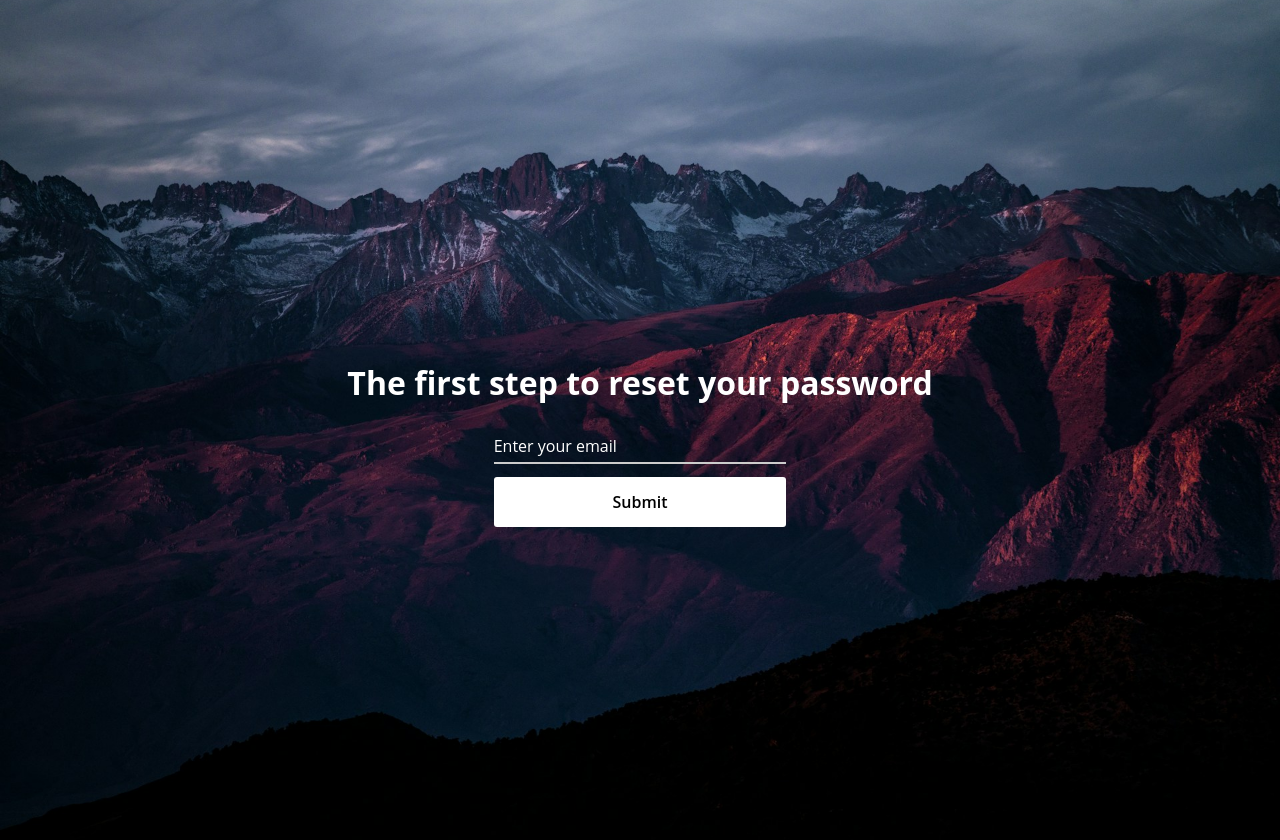
After one commit to LeventeGitHUB2024/DELVE_Project_WebPackage, a PHP site: page /DELVE_Project_WebPackage/forgotten_password.php in a window 1280 px wide. The commit adds this page. Run offline with PHP 8.4, Linux system fonts and the light colour scheme.

Commit message:
egyéb fixek és jelszóvisszaállítás
jelszó visszaállítás beimplementálás elkezdése

```diff
--- /dev/null
+++ b/css/forgotten.css
@@ -0,0 +1,142 @@
+form {
+    display: flex;
+    flex-direction: column;
+    align-items: center;
+  }
+
+  .input-field {
+    position: relative;
+    width: 50%;
+    height: 2.5em;
+    font-size: 14px;
+  }
+
+  .input-field label {
+    position: absolute;
+    top: 70%;
+    left: 0;
+    transform: translateY(-50%);
+    color: #fff;
+    font-size: 16px;
+    pointer-events: none;
+    transition: 0.15s ease;
+  }
+
+  .input-field input {
+    width: 100%;
+    height: 40px;
+    background: transparent;
+    border: none;
+    outline: none;
+    font-size: 16px;
+    color: #fff;
+  }
+
+  button {
+    margin-top: 0.5em; /* Eltolás az input mezőtől */
+    background: #fff;
+    color: #000;
+    font-weight: 600;
+    padding: 12px 20px;
+    cursor: pointer;
+    border-radius: 3px;
+    font-size: 16px;
+    border: 2px solid transparent;
+    transition: 0.3s ease;
+    width: 100%;
+
+  }
+
+  button:hover {
+    color: #fff;
+    background: rgba(255, 255, 255, 0.15);
+  }
+
+  * {
+    margin: 0;
+    padding: 0;
+    box-sizing: border-box;
+    font-family: "Open Sans", sans-serif;
+  }
+
+  body {
+    display: flex;
+    align-items: center;
+    justify-content: center;
+    min-width: 50vh;
+    min-height: 105vh;
+    width: 100%;
+    height: 100%;
+    padding: 0 10px;
+    max-height: 200vh;
+    background: url("../img/hero-bg.jpg"), #000;
+    background-position: center;
+    background-size: cover;
+    background-repeat: no-repeat;
+  }
+
+  body::before {
+    content: "";
+    position: absolute;
+    width: 100%;
+    height: 100%;
+  }
+
+  .wrapper {
+    width: 400px;
+    border-radius: 8px;
+    padding: 30px;
+    text-align: center;
+    border: 1px solid rgba(255, 255, 255, 0.5);
+    backdrop-filter: blur(8px);
+    -webkit-backdrop-filter: blur(8px);
+  }
+
+  h2 {
+    font-size: 2rem;
+    margin-bottom: 10px;
+    color: #fff;
+  }
+
+  .input-field {
+    position: relative;
+    border-bottom: 2px solid #ccc;
+    margin: 15px 0;
+  }
+
+  .input-field label {
+    position: absolute;
+    top: 50%;
+    left: 0;
+    transform: translateY(-50%);
+    color: #fff;
+    font-size: 16px;
+    pointer-events: none;
+    transition: 0.15s ease;
+  }
+
+  .input-field input {
+    width: 100%;
+    height: 40px;
+    background: transparent;
+    border: none;
+    outline: none;
+    font-size: 16px;
+    color: #fff;
+  }
+
+  .input-field input:focus~label,
+  .input-field input:valid~label {
+    font-size: 0.8rem;
+    top: 10px;
+    transform: translateY(-120%);
+  }
+
+  .wrapper a {
+    color: #efefef;
+    text-decoration: none;
+  }
+
+  .wrapper a:hover {
+    text-decoration: underline;
+  }
--- /dev/null
+++ b/forgotten_password.php
@@ -0,0 +1,75 @@
+<?php
+session_start();
+require 'db.php';
+$errors = [];
+
+if ($_SERVER['REQUEST_METHOD'] === 'POST') {
+    $email = $_POST['email'] ?? '';
+
+    // Ellenőrizd, hogy létezik-e a felhasználó az email cím alapján
+    $pdo = db();
+    $stmt = $pdo->prepare("SELECT * FROM players_pyr WHERE email = :email");
+    $stmt->execute(['email' => $email]);
+    $user = $stmt->fetch(PDO::FETCH_ASSOC);
+
+    if ($user) {
+        // Generálj egy egyedi token-t
+        $token = bin2hex(random_bytes(16));
+
+        // Tárold a token-t az adatbázisban
+        $stmt = $pdo->prepare("UPDATE players_pyr SET reset_token = :token WHERE email = :email");
+        $stmt->execute(['token' => $token, 'email' => $email]);
+
+        // Küldj emailt a felhasználónak a linkkel
+        $resetLink = "http://localhost/DELVE_Project_WebPackage/reset_password?token=" . $token;
+        $subject = "Password Reset Request";
+        $message = "To reset your password, click on the following link: " . $resetLink;
+        mail($email, $subject, $message);
+
+        echo "An email with password reset instructions has been sent.";
+    } else {
+        $errors[] = "No account found with that email.";
+    }
+}
+?>
+
+<!DOCTYPE html>
+<html lang="en">
+<head>
+    <meta charset="UTF-8">
+    <meta name="viewport" content="width=device-width, initial-scale=1.0">
+    <title>DELVE Forgotten Password</title>
+    <link rel="stylesheet" href="./css/forgotten.css">
+    <link rel="shortcut icon" href="../favico2.png" type="image/png">
+</head>
+<body>
+
+
+<div>
+<h2>The first step to reset your password</h2>
+  <form method="post" action="forgotten_password.php">
+    <div class="input-field">
+    <input type="email" name="email" id='email' required>
+        <label for="email">Enter your email</label>
+        <button type="submit">Submit</button>
+    </div>
+</div>
+
+
+</form>
+
+</body>
+</html>
+
+<?php
+      // Hibaüzenetek megjelenítése
+    if (!empty($_SESSION['errors'])) {
+    foreach ($_SESSION['errors'] as $error) {
+        echo "<div class='alert alert-error'>
+    <div class='closebtn' onclick='removeAlert(this)';'>
+    &times;</div>$error</div>";
+    }
+     // Üresítsd ki a hibákat, hogy ne jelenjenek meg újra
+     unset($_SESSION['errors']);
+  }
+?>
--- a/login.php
+++ b/login.php
@@ -36,7 +36,7 @@ if (isset($_COOKIE['remember_me']) && isset($_COOKIE['remember_user'])) {
     <form action="logging_in.php" method="post">
     <h2>Log into your account</h2>
     <div class="input-field">
-        <input type="text" name="username" id="username" value="<?= $prefilledUsername ?>" required>
+        <input type="text" name="username" id="username" value="<?php echo $prefilledUsername; ?>" required>
         <label for="username">Username or E-mail:</label>
         </div>
     <div class="input-field">
@@ -52,7 +52,7 @@ if (isset($_COOKIE['remember_me']) && isset($_COOKIE['remember_user'])) {
         </div>
     <div id="cetli">
       <label for="forgot">
-        <a href="#" title="forgotten_password">Forgot your password?</a>
+        <a href="forgotten_password.php" title="forgotten_password">Forgot your password?</a>
       </label>
     </div>
     <div id="remember">
```
Also changed, not shown: logging_in.php (+17 -8 lines), logout.php (+7 -3 lines), reset_password.php (added, +54 -0 lines).
